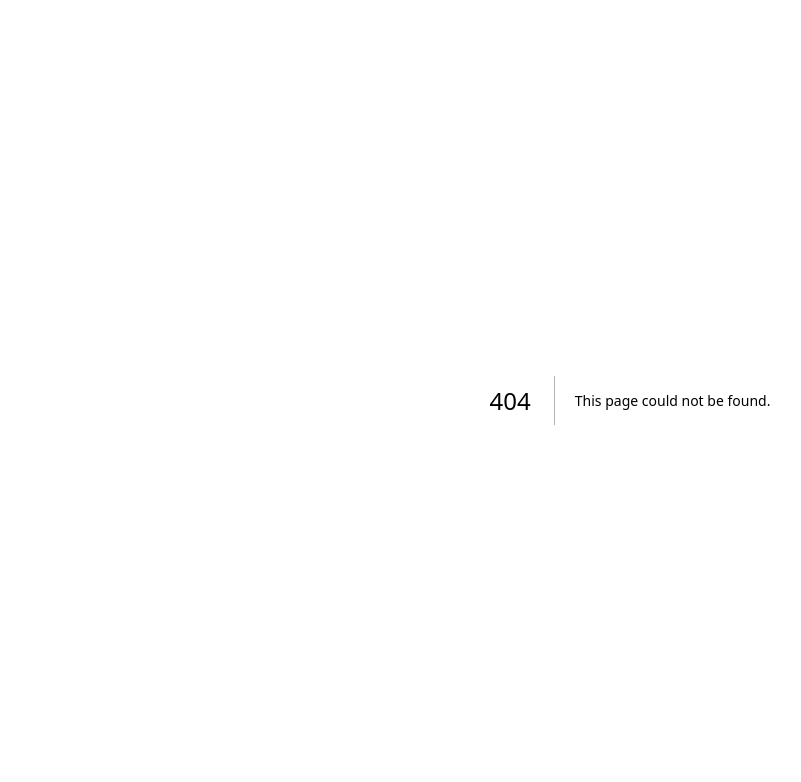
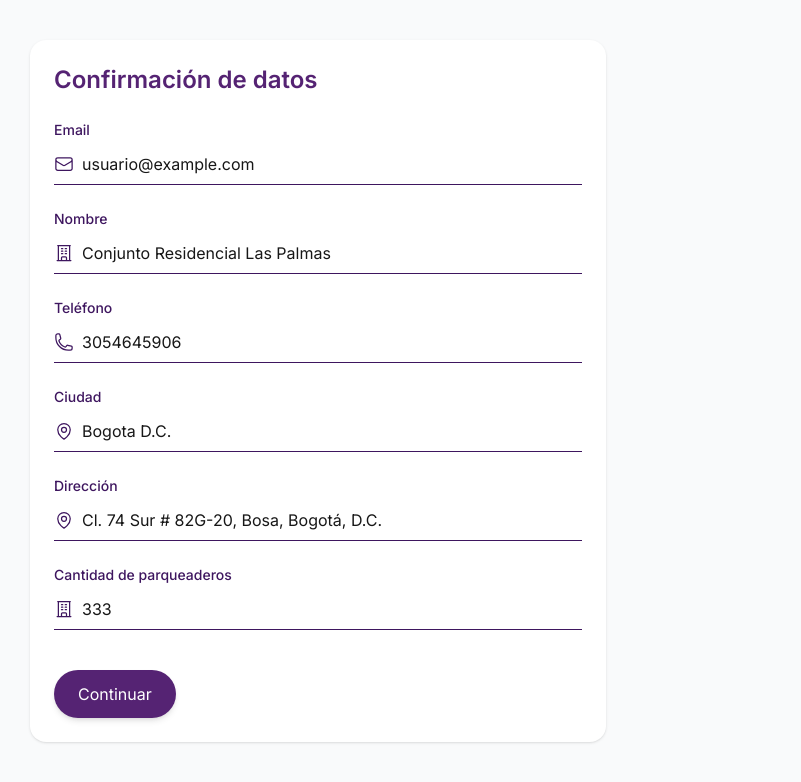
Before and after one commit to lscabanzo63/sipar, a Next.js app: page /login/initial-configuration in a window 1280 px wide. Before the commit this address had no page. Shown: the top 782 px of the page, without its empty margins (10-811 px from the left). Built offline with nearby package versions, Linux system fonts and the light colour scheme.

Commit message:
feat(*): create form to confirm information of administrator.

```diff
--- /dev/null
+++ b/src/app/(auth)/login/initial-configuration/page.tsx
@@ -0,0 +1,139 @@
+"use client";
+
+import { useState } from "react";
+import {
+  EnvelopeIcon,
+  PhoneIcon,
+  BuildingOfficeIcon,
+  MapPinIcon,
+} from "@heroicons/react/24/outline";
+import TextFieldLine from "@/components/ui/TextFieldLine";
+
+export default function InitialConfigurationPage() {
+  const [form, setForm] = useState({
+    email: "usuario@example.com",
+    nombre: "Conjunto Residencial Las Palmas",
+    telefono: "3054645906",
+    ciudad: "Bogota D.C.",
+    direccion: "Cl. 74 Sur # 82G-20, Bosa, Bogotá, D.C.",
+    parqueaderos: "333",
+  });
+
+  const set = (k: keyof typeof form) => (v: string) =>
+    setForm((s) => ({ ...s, [k]: v }));
+
+  const handleSubmit = (e: React.FormEvent) => {
+    e.preventDefault();
+    console.log("Formulario:", form);
+    // TODO: enviar al backend y redirigir
+  };
+
+  return (
+    <main className="min-h-dvh grid place-items-start p-6 lg:p-10 bg-[var(--color-header)]">
+      <form
+        onSubmit={handleSubmit}
+        className="w-full max-w-xl space-y-6 bg-white p-6 rounded-2xl shadow"
+      >
+        <h1 className="text-2xl font-semibold text-[var(--color-brand)]">
+          Confirmación de datos
+        </h1>
+
+        {/* Email */}
+        <TextFieldLine
+          label="Email"
+          name="email"
+          type="email"
+          value={form.email}
+          icon={<EnvelopeIcon className="h-5 w-5" />}
+          placeholder="usuario@ejemplo.com"
+          pattern={/^[\w-.]+@([\w-]+\.)+[\w-]{2,4}$/}
+          errorMessage="Ingresa un correo válido"
+          required
+          validateOnBlur
+          onChange={set("email")}
+        />
+
+        {/* Nombre */}
+        <TextFieldLine
+          label="Nombre"
+          name="nombre"
+          value={form.nombre}
+          icon={<BuildingOfficeIcon className="h-5 w-5" />}
+          placeholder="Nombre del conjunto residencial"
+          pattern={/^.+$/} // obligatorio (no vacío)
+          errorMessage="El nombre no puede estar vacío"
+          required
+          validateOnBlur
+          onChange={set("nombre")}
+        />
+
+        {/* Teléfono */}
+        <TextFieldLine
+          label="Teléfono"
+          name="telefono"
+          type="text" // dejamos text para controlar la entrada
+          value={form.telefono}
+          icon={<PhoneIcon className="h-5 w-5" />}
+          placeholder="Ej: 3204578787"
+          allowedPattern={/^\d{0,10}$/} // SOLO números, máx 10 mientras escribe
+          pattern={/^\d{10}$/} // validación final: exactamente 10
+          errorMessage="El teléfono debe tener 10 dígitos numéricos"
+          required
+          validateOnBlur
+          onChange={set("telefono")}
+        />
+
+        {/* Ciudad */}
+        <TextFieldLine
+          label="Ciudad"
+          name="ciudad"
+          value={form.ciudad}
+          icon={<MapPinIcon className="h-5 w-5" />}
+          placeholder="Bogotá D.C."
+          pattern={/^.+$/} // obligatorio
+          errorMessage="La ciudad no puede estar vacía"
+          required
+          validateOnBlur
+          onChange={set("ciudad")}
+        />
+
+        {/* Dirección */}
+        <TextFieldLine
+          label="Dirección"
+          name="direccion"
+          value={form.direccion}
+          icon={<MapPinIcon className="h-5 w-5" />}
+          placeholder="Cl. 74 Sur # 82G-20, Bosa"
+          pattern={/^.+$/} // obligatorio
+          errorMessage="La dirección no puede estar vacía"
+          required
+          validateOnBlur
+          onChange={set("direccion")}
+        />
+
+        {/* Cantidad de parqueaderos */}
+        <TextFieldLine
+          label="Cantidad de parqueaderos"
+          name="parqueaderos"
+          type="text" // text para bloquear caracteres con allowedPattern
+          value={form.parqueaderos}
+          icon={<BuildingOfficeIcon className="h-5 w-5" />}
+          placeholder="245"
+          allowedPattern={/^\d*$/} // <-- SOLO números mientras escribe
+          pattern={/^\d+$/} // validación final: uno o más dígitos
+          errorMessage="Solo se permiten números"
+          required
+          validateOnBlur
+          onChange={set("parqueaderos")}
+        />
+
+        <button
+          type="submit"
+          className="mt-4 rounded-full px-6 py-3 shadow-md bg-[var(--color-brand)] text-white hover:brightness-110 transition"
+        >
+          Continuar
+        </button>
+      </form>
+    </main>
+  );
+}
--- /dev/null
+++ b/src/components/ui/TextFieldLine.tsx
@@ -0,0 +1,117 @@
+import { ReactNode, useState, useEffect } from "react";
+
+interface TextFieldLineProps {
+  label: string;
+  name: string;
+  type?: string;
+  value: string | number;
+  icon?: ReactNode;
+  readOnly?: boolean;
+  onChange?: (val: string) => void;
+  placeholder?: string;
+  pattern?: RegExp;
+  allowedPattern?: RegExp; // restringe entrada
+  errorMessage?: string;
+  required?: boolean;
+  validateOnBlur?: boolean; // <-- NUEVO
+}
+
+export default function TextFieldLine({
+  label,
+  name,
+  type = "text",
+  value,
+  icon,
+  readOnly = false,
+  onChange,
+  placeholder,
+  pattern,
+  allowedPattern,
+  errorMessage,
+  required = false,
+  validateOnBlur = false,
+}: TextFieldLineProps) {
+  const [error, setError] = useState<string | null>(null);
+
+  const validate = (val: string) => {
+    if (pattern && !pattern.test(val)) {
+      setError(errorMessage ?? "Formato inválido");
+    } else if (required && val.trim() === "") {
+      setError("Este campo es obligatorio");
+    } else {
+      setError(null);
+    }
+  };
+
+  const handleChange = (val: string) => {
+    if (allowedPattern && val !== "" && !allowedPattern.test(val)) {
+      return; // bloquea caracteres no permitidos
+    }
+    onChange?.(val);
+
+    // validación solo si validateOnBlur = false (en vivo)
+    if (!validateOnBlur) {
+      validate(val);
+    }
+  };
+
+  const handleBlur = () => {
+    if (validateOnBlur) {
+      validate(String(value));
+    }
+  };
+
+  // Validar inmediatamente al montar si está activado
+  useEffect(() => {
+    if (validateOnBlur) {
+      validate(String(value));
+    }
+  }, [validateOnBlur]);
+
+  return (
+    <div className="space-y-1 w-full">
+      <label
+        htmlFor={name}
+        className="block text-sm text-[var(--color-brand-600)] font-medium"
+      >
+        {label}
+      </label>
+
+      <div
+        className={`
+          flex items-center gap-2 border-b py-2 transition-colors group
+          ${error
+            ? "border-red-500"
+            : "border-[var(--color-brand-600)] hover:border-[var(--color-brand)] focus-within:border-[var(--color-brand)]"}
+        `}
+      >
+        {icon && (
+          <span
+            className={`
+              transition-colors
+              ${error
+                ? "text-red-500"
+                : "text-[var(--color-brand-600)] group-hover:text-[var(--color-brand)] group-focus-within:text-[var(--color-brand)]"}
+            `}
+          >
+            {icon}
+          </span>
+        )}
+        <input
+          id={name}
+          name={name}
+          type={type}
+          value={value}
+          readOnly={readOnly}
+          placeholder={placeholder}
+          required={required}
+          onChange={(e) => handleChange(e.target.value)}
+          onBlur={handleBlur}
+          className="w-full bg-transparent outline-none text-neutral-900 placeholder-neutral-400"
+        />
+      </div>
+
+      {error && <p className="text-xs text-red-500 mt-1">{error}</p>}
+    </div>
+  );
+}
```
Also changed, not shown: 2 other files (tests, documents, lock files or other folders).
